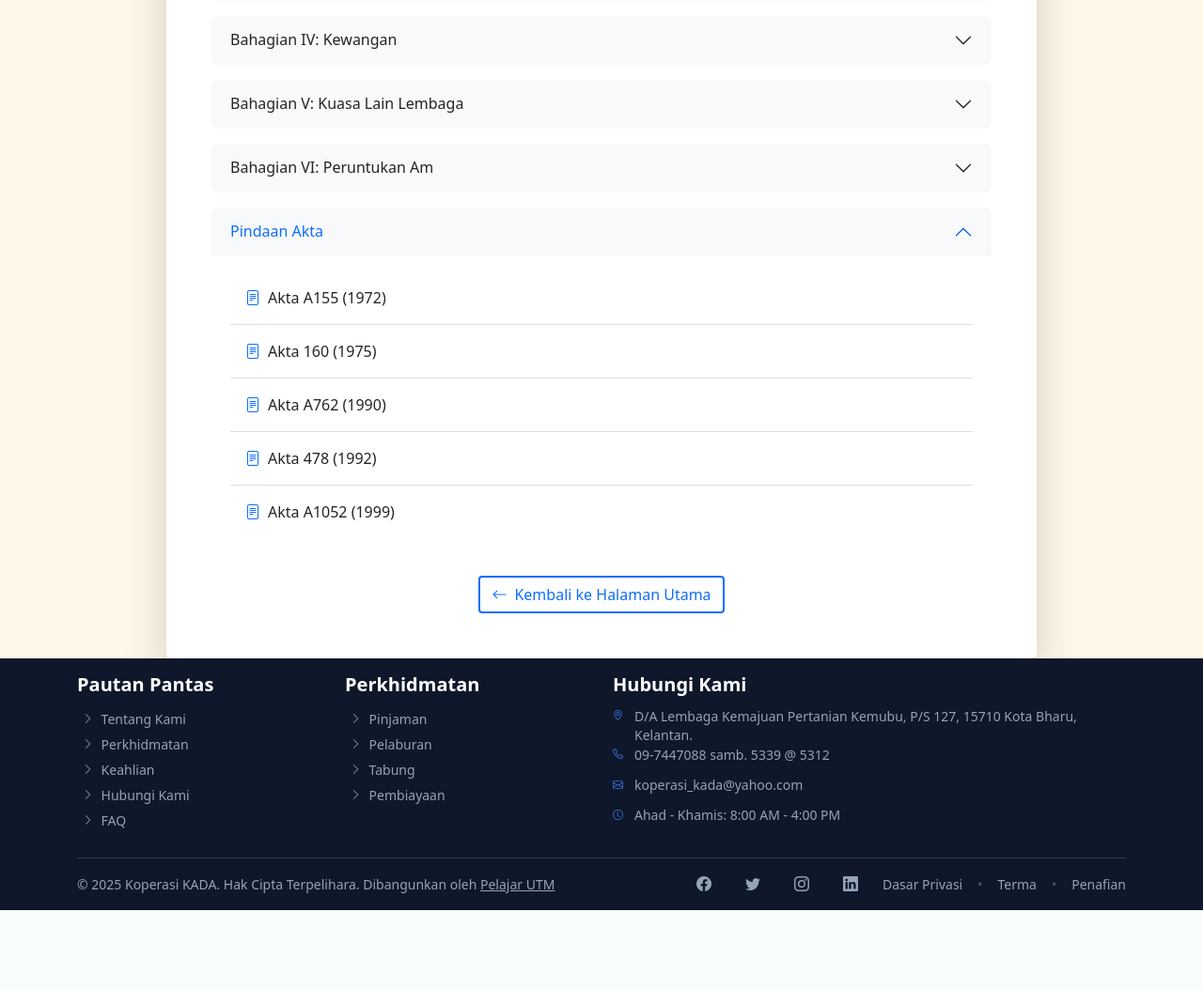
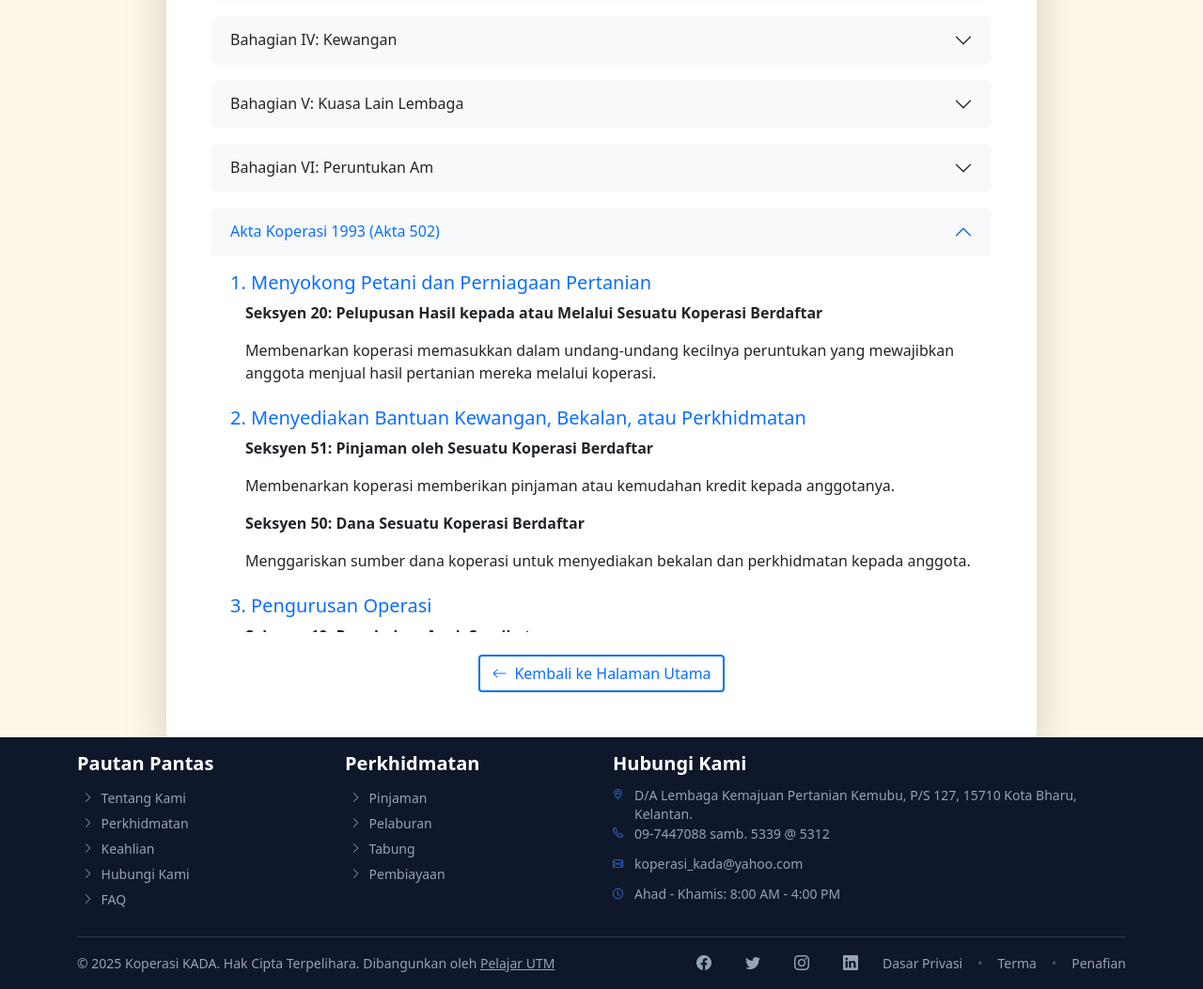
Before and after one commit to lauyankai/KADA-system, a PHP site: template app/views/about/facts.php in a window 1280 px wide, after a click on "Akta Koperasi 1993 (Akta 502)". Shown: the part 767-1820 px from the top of the page at 94% size. Before the commit the page ends 1736 px from the top, so only its background shows below. Run offline with PHP 8.4, Linux system fonts and the light colour scheme; the template is opened without the code that fills it, so the values that code supplies are empty.

Commit message:
update facts.php for akta

```diff
--- a/app/views/about/facts.php
+++ b/app/views/about/facts.php
@@ -304,28 +304,40 @@
                                 <div class="accordion-item border-0">
                                     <h4 class="accordion-header">
                                         <button class="accordion-button collapsed bg-light" type="button" data-bs-toggle="collapse" data-bs-target="#collapseSeven">
-                                            Pindaan Akta
+                                            Akta Koperasi 1993 (Akta 502)
                                         </button>
                                     </h4>
                                     <div id="collapseSeven" class="accordion-collapse collapse" data-bs-parent="#structureAccordion">
                                         <div class="accordion-body">
-                                            <ul class="list-group list-group-flush">
-                                                <li class="list-group-item bg-transparent">
-                                                    <i class="bi bi-file-text me-2 text-primary"></i>Akta A155 (1972)
-                                                </li>
-                                                <li class="list-group-item bg-transparent">
-                                                    <i class="bi bi-file-text me-2 text-primary"></i>Akta 160 (1975)
-                                                </li>
-                                                <li class="list-group-item bg-transparent">
-                                                    <i class="bi bi-file-text me-2 text-primary"></i>Akta A762 (1990)
-                                                </li>
-                                                <li class="list-group-item bg-transparent">
-                                                    <i class="bi bi-file-text me-2 text-primary"></i>Akta 478 (1992)
-                                                </li>
-                                                <li class="list-group-item bg-transparent">
-                                                    <i class="bi bi-file-text me-2 text-primary"></i>Akta A1052 (1999)
-                                                </li>
-                                            </ul>
+                                            <div class="mb-4">
+                                                <h5 class="text-primary">1. Menyokong Petani dan Perniagaan Pertanian</h5>
+                                                <div class="ms-3">
+                                                    <p><strong>Seksyen 20: Pelupusan Hasil kepada atau Melalui Sesuatu Koperasi Berdaftar</strong></p>
+                                                    <p>Membenarkan koperasi memasukkan dalam undang-undang kecilnya peruntukan yang mewajibkan anggota menjual hasil pertanian mereka melalui koperasi.</p>
+                                                </div>
+                                            </div>
+
+                                            <div class="mb-4">
+                                                <h5 class="text-primary">2. Menyediakan Bantuan Kewangan, Bekalan, atau Perkhidmatan</h5>
+                                                <div class="ms-3">
+                                                    <p><strong>Seksyen 51: Pinjaman oleh Sesuatu Koperasi Berdaftar</strong></p>
+                                                    <p>Membenarkan koperasi memberikan pinjaman atau kemudahan kredit kepada anggotanya.</p>
+
+                                                    <p><strong>Seksyen 50: Dana Sesuatu Koperasi Berdaftar</strong></p>
+                                                    <p>Menggariskan sumber dana koperasi untuk menyediakan bekalan dan perkhidmatan kepada anggota.</p>
+                                                </div>
+                                            </div>
+
+                                            <div class="mb-4">
+                                                <h5 class="text-primary">3. Pengurusan Operasi</h5>
+                                                <div class="ms-3">
+                                                    <p><strong>Seksyen 19: Penubuhan Anak Syarikat</strong></p>
+                                                    <p>Membolehkan koperasi menubuhkan entiti khusus untuk menguruskan aspek tertentu operasi.</p>
+
+                                                    <p><strong>Seksyen 44: Tugas dan Kuasa Lembaga</strong></p>
+                                                    <p>Memberikan kuasa kepada Lembaga koperasi untuk menguruskan perniagaan dan operasi koperasi.</p>
+                                                </div>
+                                            </div>
                                         </div>
                                     </div>
                                 </div>
```
Also changed, not shown: app/views/info/loantype.php (+74 -16 lines).
